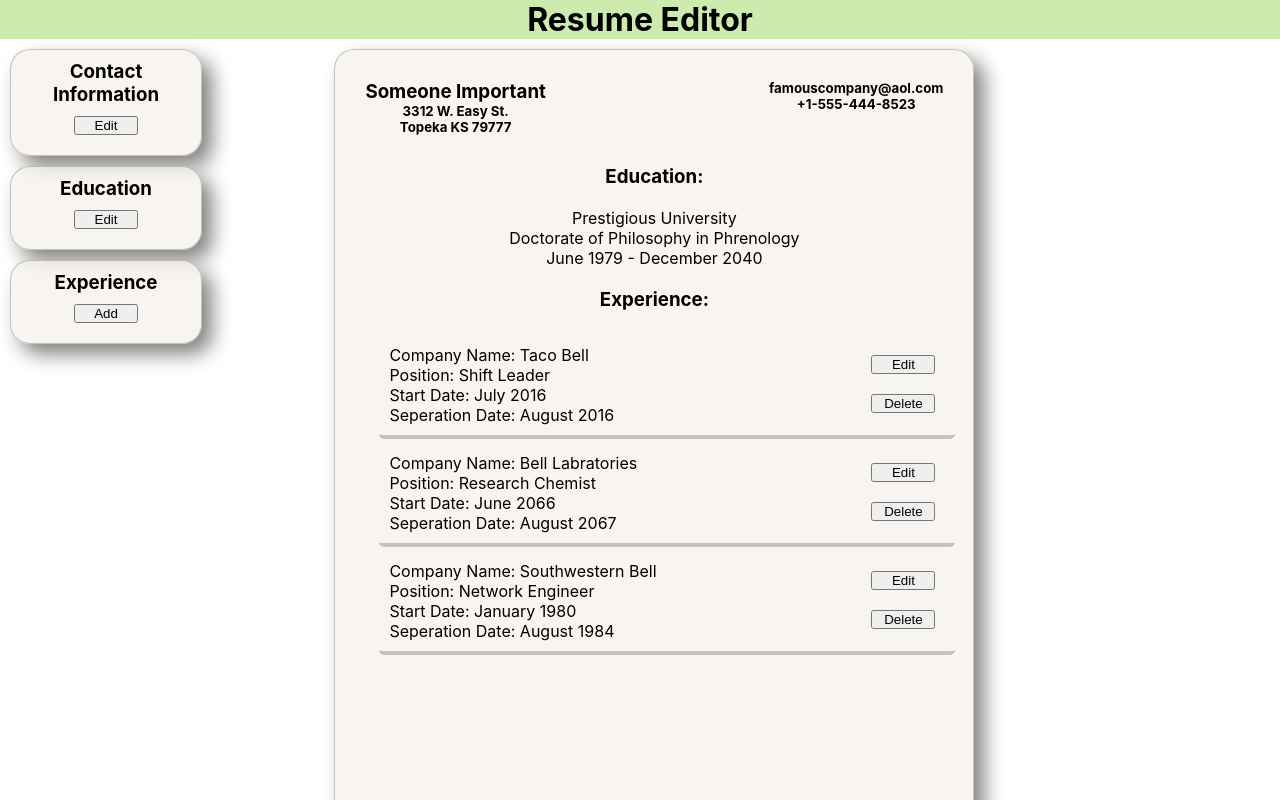
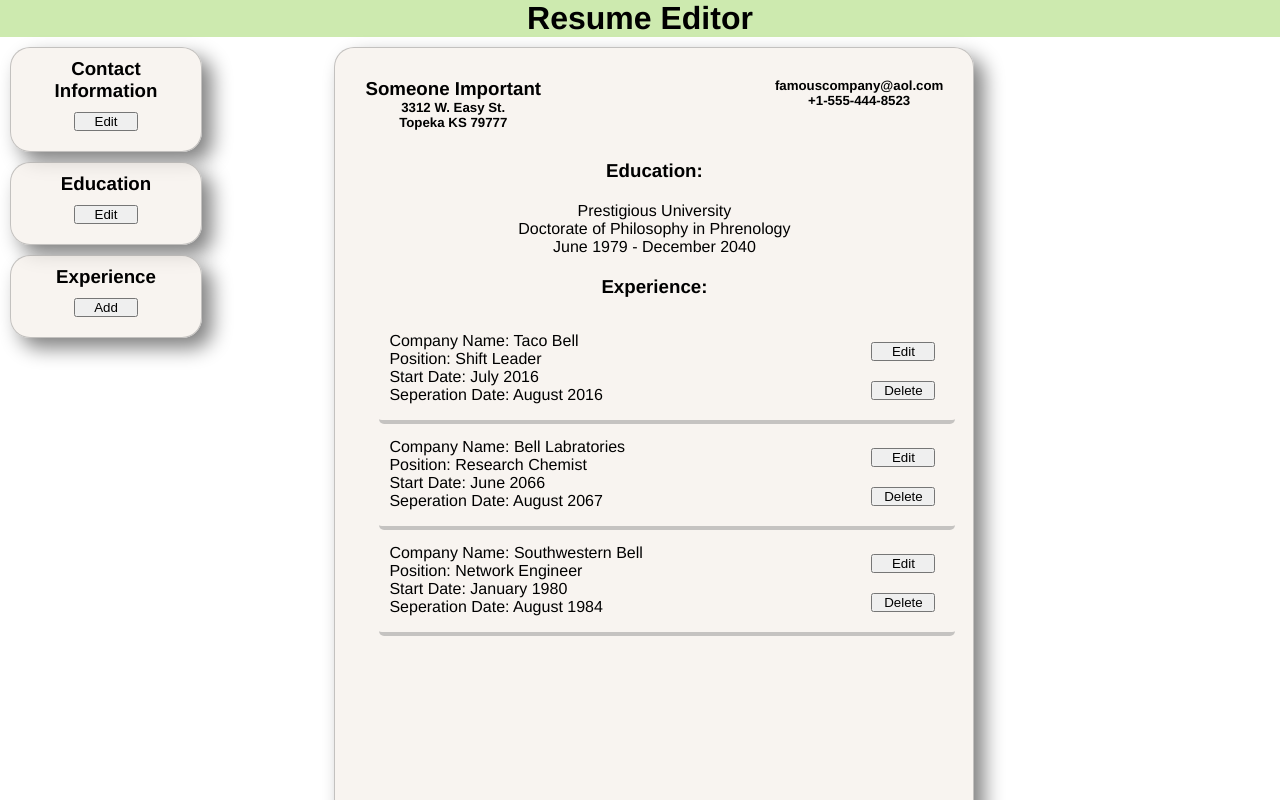
Before and after one commit to SalamanderCtesiphon/resume-editor, a React (Create React App) app: page / in a window 1280 px wide. Shown: the top 800 px of the page. Built offline with nearby package versions, Linux system fonts and the light colour scheme; the HTML template or start-up script is replaced by a standard one.

Commit message:
changed the font

```diff
--- a/src/index.css
+++ b/src/index.css
@@ -1,13 +1,13 @@
 body {
   margin: 0;
-  font-family: -apple-system, BlinkMacSystemFont, 'Segoe UI', 'Roboto', 'Oxygen',
-    'Ubuntu', 'Cantarell', 'Fira Sans', 'Droid Sans', 'Helvetica Neue',
+  font-family: 'Helvetica Neue','Roboto', 'Oxygen',
+    'Ubuntu', 'Cantarell', 'Fira Sans', 'Droid Sans',
     sans-serif;
   -webkit-font-smoothing: antialiased;
   -moz-osx-font-smoothing: grayscale;
 }
 
 code {
-  font-family: source-code-pro, Menlo, Monaco, Consolas, 'Courier New',
+  font-family: 'Helvetica Neue',source-code-pro, Menlo, Monaco, Consolas, 'Courier New',
     monospace;
 }
```
